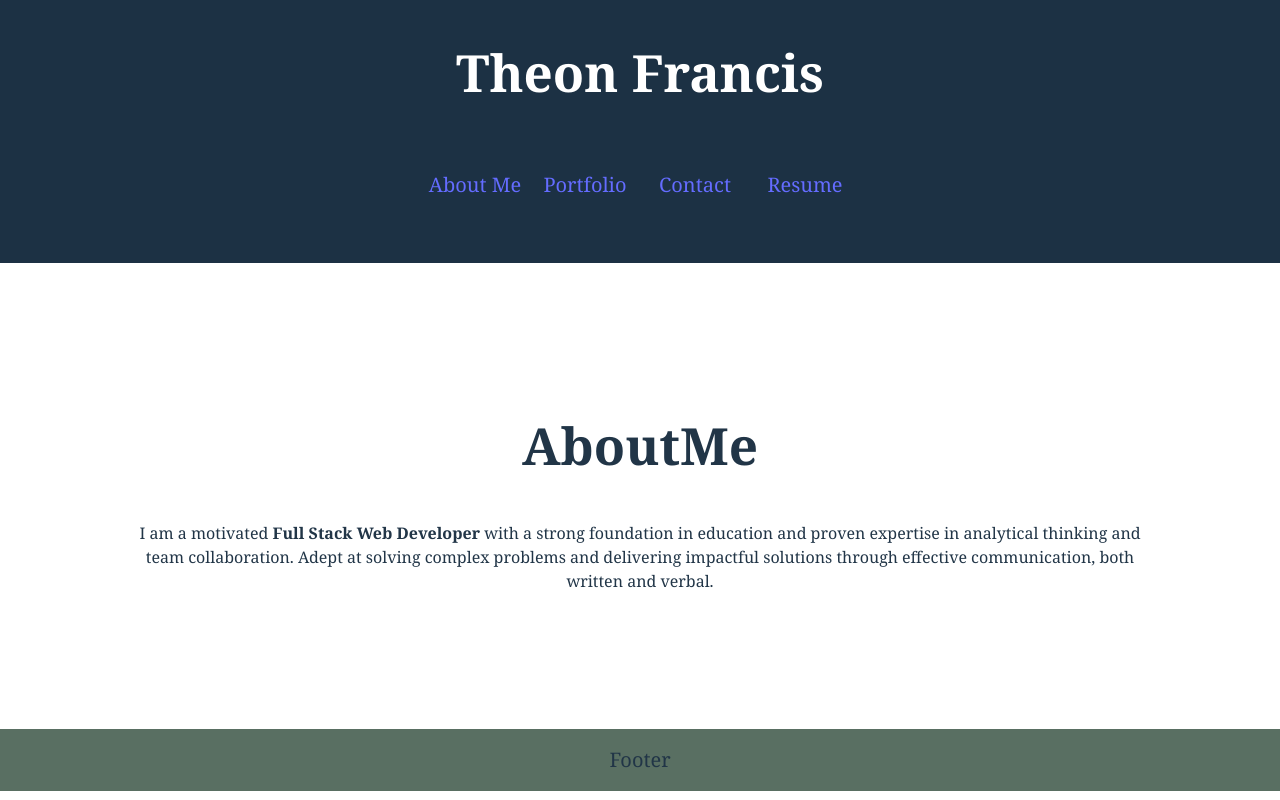
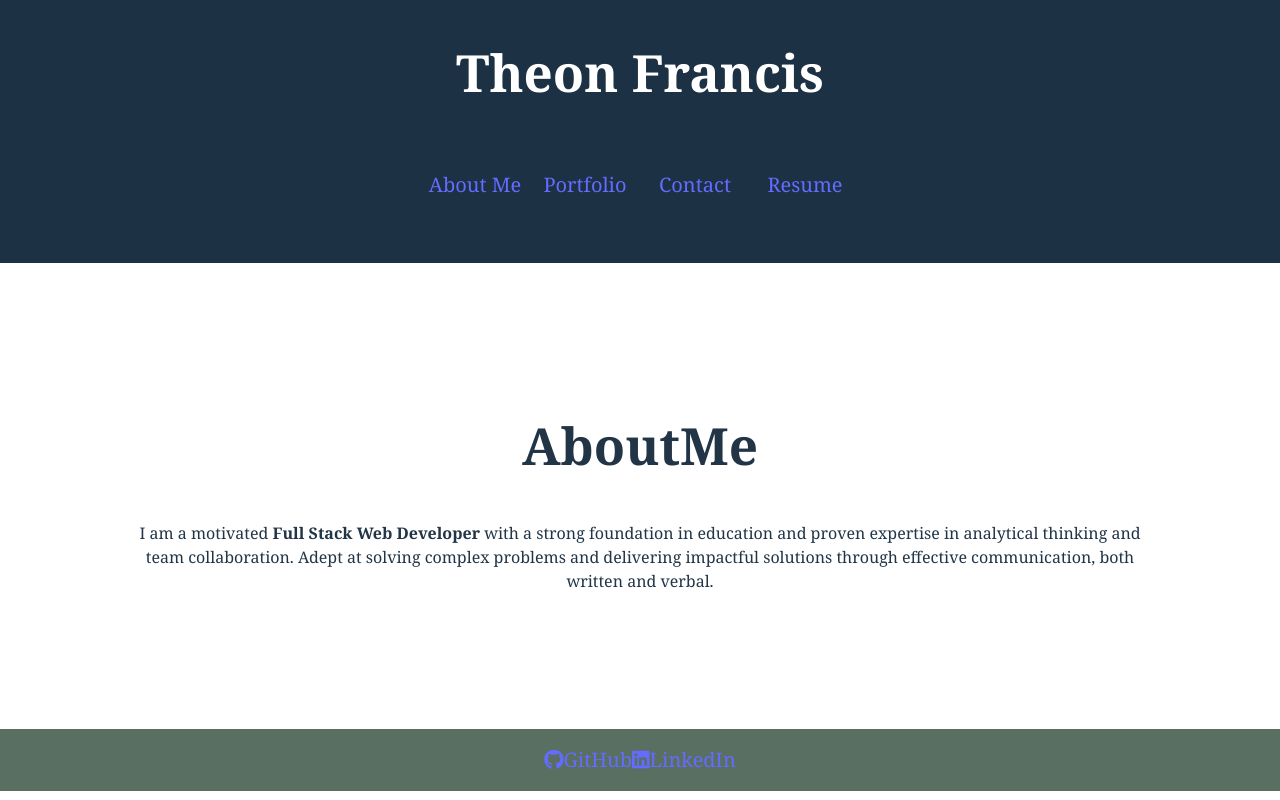
Before and after one commit to Theon87/portfolio-of-work-samples, a React (Vite) app: page / in a window 1280 px wide. Built offline with nearby package versions, Linux system fonts and the light colour scheme.

Commit message:
add github and linkedIn links to footer

```diff
--- a/src/components/Footer.jsx
+++ b/src/components/Footer.jsx
@@ -2,50 +2,19 @@ import React from 'react'
 
 const Footer = () => {
   return (
-    <div>
+    <>
         <footer className='footer'>
-            Footer
+          <a href="https://github.com/Theon87" target="_blank" rel="noopener noreferrer">
+            <i className="fa-brands fa-github"></i>
+             GitHub
+          </a>
+          <a href="https://www.linkedin.com/in/theonfrancis" target="_blank" rel="noopener noreferer">
+           <i className="fa-brands fa-linkedin"></i>
+            LinkedIn
+          </a>
         </footer>
-    </div>
+    </>
   )
 }
 
 export default Footer
-
-// GIVEN a single-page application portfolio for a web developer
-
-// WHEN I load the portfolio
-// THEN I am presented with a page containing a header, a section for content, and a footer
-
-// WHEN I view the header
-// THEN I am presented with the developer's name and navigation with titles corresponding to different sections of the portfolio
-
-// WHEN I view the navigation titles
-// THEN I am presented with the titles About Me, Portfolio, Contact, and Resume, and the title corresponding to the current section is highlighted
-
-// WHEN I click on a navigation title
-// THEN I am presented with the corresponding section below the navigation without the page reloading and that title is highlighted
-
-// WHEN I load the portfolio the first time
-// THEN the About Me title and section are selected by default
-
-// WHEN I am presented with the About Me section
-// THEN I see a recent photo or avatar of the developer and a short bio about them
-
-// WHEN I am presented with the Portfolio section
-// THEN I see titled images of six of the developer’s applications with links to both the deployed applications and the corresponding GitHub repository
-
-// WHEN I am presented with the Contact section
-// THEN I see a contact form with fields for a name, an email address, and a message
-
-// WHEN I move my cursor out of one of the form fields without entering text
-// THEN I receive a notification that this field is required
-
-// WHEN I enter text into the email address field
-// THEN I receive a notification if I have entered an invalid email address
-
-// WHEN I am presented with the Resume section
-// THEN I see a link to a downloadable resume and a list of the developer’s proficiencies
-
-// WHEN I view the footer
-// THEN I am presented with text or icon links to the developer’s GitHub and LinkedIn profiles, and their profile on a third platform (Stack Overflow, Twitter)
```
